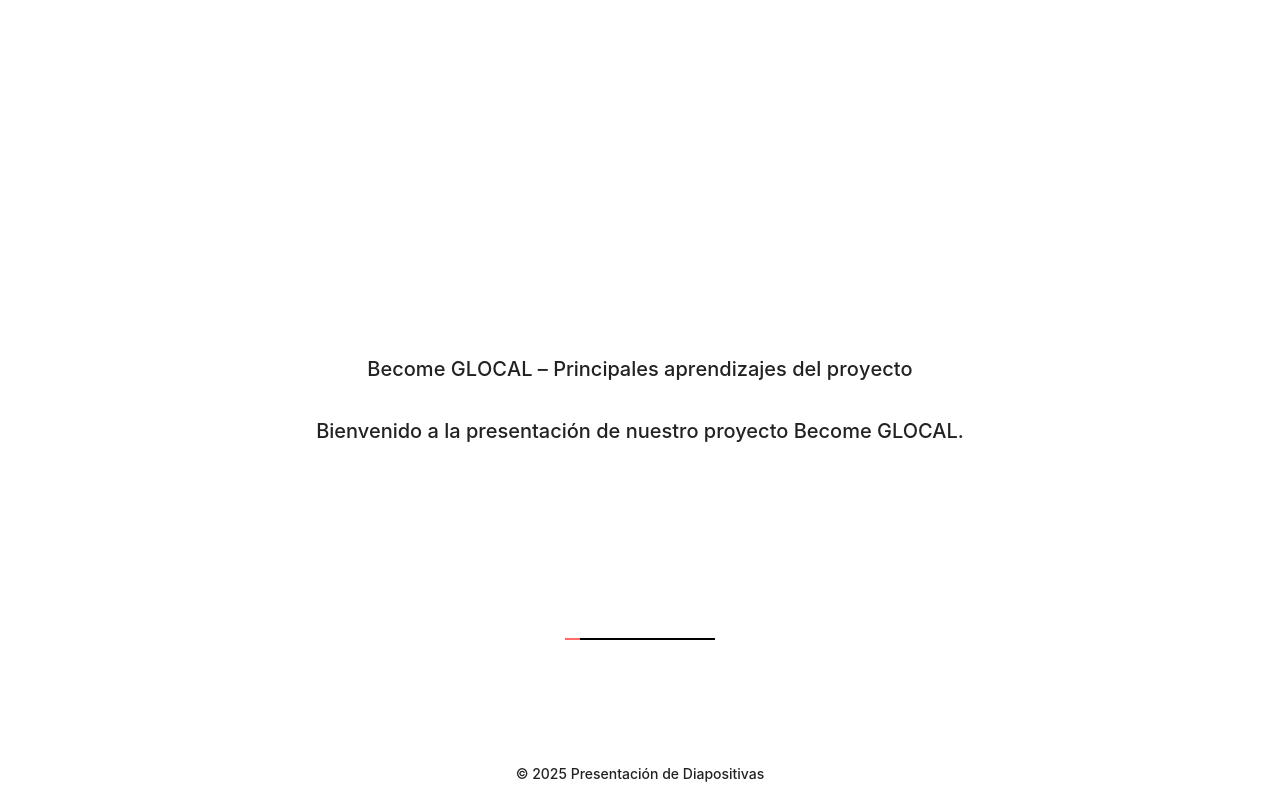
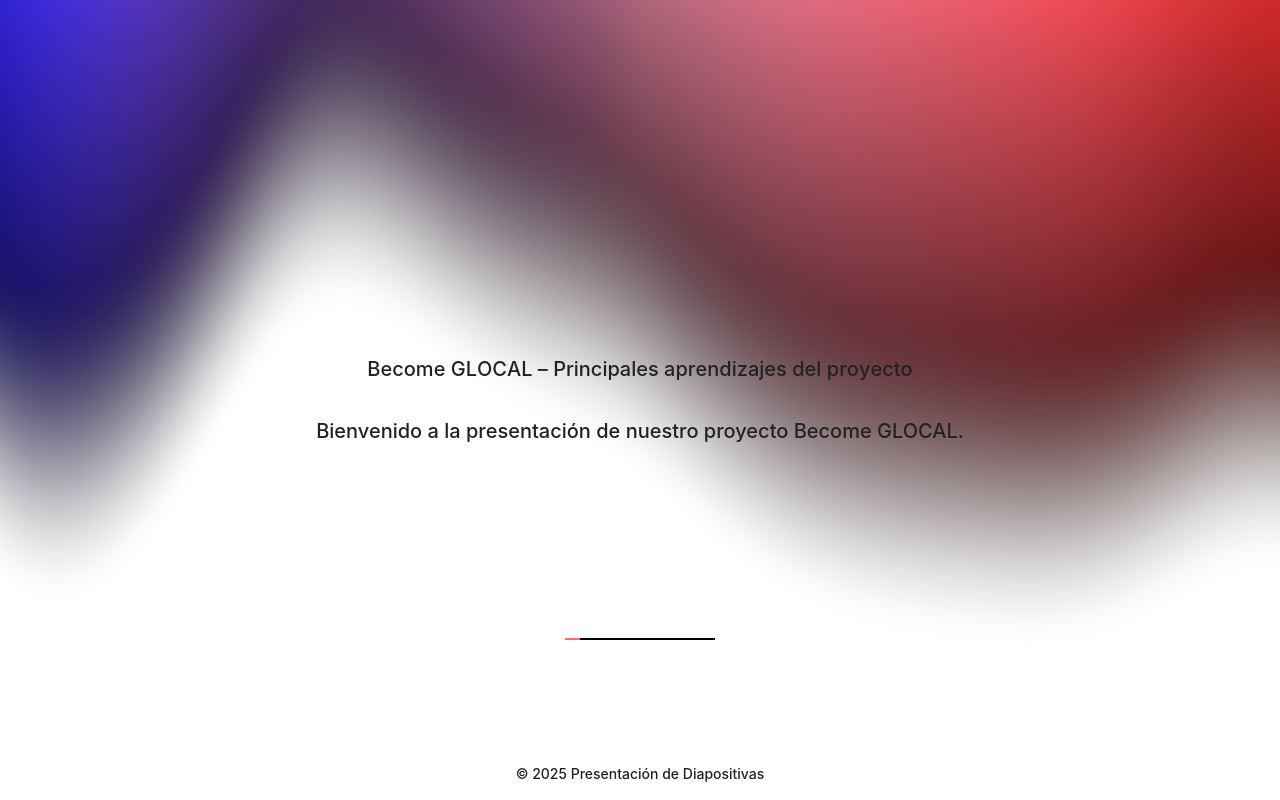
Before and after one commit to JuanTheCreator/Become, a React (Vite) app: page / in a window 1280 px wide. Built offline with nearby package versions, Linux system fonts and the light colour scheme.

Commit message:
Make aurora background fullscreen and remove white container

```diff
--- a/src/components/Carousel.jsx
+++ b/src/components/Carousel.jsx
@@ -30,7 +30,7 @@
   }, []);
 
   return (
-    <div style={{ width: '100%', height: '100vh', position: 'relative', overflow: 'hidden', background: 'var(--bg)', display: 'flex', flexDirection: 'column', justifyContent: 'center', alignItems: 'center' }}>
+    <div style={{ width: '100%', height: '100vh', position: 'relative', overflow: 'hidden', display: 'flex', flexDirection: 'column', justifyContent: 'center', alignItems: 'center' }}>
       <AnimatePresence mode="wait">
         <Slide
           key={currentIndex}
@@ -42,7 +42,7 @@
       <div style={{ position: 'absolute', bottom: '10rem', textAlign: 'center', width: '150px', height: '2px', background: '#000', overflow: 'hidden' }}>
         <div style={{ width: `${((currentIndex + 1) / slides.length) * 100}%`, height: '100%', background: '#ff6b6b', transition: 'width 0.5s ease' }}></div>
       </div>
-      <footer style={{ position: 'absolute', bottom: '0', width: '100%', textAlign: 'center', padding: '1rem', background: 'var(--bg)', color: 'var(--fg)', fontSize: '0.875rem' }}>
+      <footer style={{ position: 'absolute', bottom: '0', width: '100%', textAlign: 'center', padding: '1rem', background: 'transparent', color: 'var(--fg)', fontSize: '0.875rem' }}>
         © {new Date().getFullYear()} Presentación de Diapositivas
       </footer>
     </div>
--- a/src/components/MotionLayout.jsx
+++ b/src/components/MotionLayout.jsx
@@ -1,16 +1,16 @@
 import React from 'react';
-import { motion } from 'framer-motion';
+import { motion as Motion } from 'framer-motion';
 
 const MotionLayout = ({ children, transition = { duration: 0.6, ease: 'easeOut' } }) => {
   return (
-    <motion.div
+    <Motion.div
       initial={{ opacity: 0, y: 50 }}
       animate={{ opacity: 1, y: 0 }}
       transition={transition}
       style={{ width: '100%', height: '100vh', display: 'flex', justifyContent: 'center', alignItems: 'center' }}
     >
       {children}
-    </motion.div>
+    </Motion.div>
   );
 };
 
--- a/src/components/Slide.jsx
+++ b/src/components/Slide.jsx
@@ -1,15 +1,15 @@
 import React from 'react';
-import { motion } from 'framer-motion';
+import { motion as Motion } from 'framer-motion';
 import SplitText from './SplitText';
 
 const Slide = ({ title, children }) => {
   return (
-    <motion.section
+    <Motion.section
       initial={{ opacity: 0, scale: 0.95 }}
       animate={{ opacity: 1, scale: 1 }}
       exit={{ opacity: 0, scale: 0.95 }}
       transition={{ duration: 0.6, ease: 'easeInOut' }}
-      style={{ height: '100vh', display: 'flex', flexDirection: 'column', justifyContent: 'center', alignItems: 'center', background: 'var(--bg)', color: 'var(--fg)', padding: '2rem', textAlign: 'center' }}
+      style={{ height: '100vh', display: 'flex', flexDirection: 'column', justifyContent: 'center', alignItems: 'center', color: 'var(--fg)', padding: '2rem', textAlign: 'center' }}
     >
       <SplitText
         text={title}
@@ -27,7 +27,7 @@
       <div style={{ marginTop: '2rem', maxWidth: '800px' }}>
         {children}
       </div>
-    </motion.section>
+    </Motion.section>
   );
 };
 
--- a/src/index.css
+++ b/src/index.css
@@ -17,7 +17,7 @@
 
   color-scheme: light dark;
   color: rgba(255, 255, 255, 0.87);
-  background-color: #242424;
+  background-color: transparent;
 
   font-synthesis: none;
   text-rendering: optimizeLegibility;
@@ -46,7 +46,7 @@
   font-family: -apple-system, BlinkMacSystemFont, "Segoe UI", Roboto, "Helvetica Neue", Arial, sans-serif; /* Usar la tipografía del sistema de Apple */
   font-weight: 500; /* Ajustar el peso para que se asemeje más a la imagen */
   font-size: 1.25rem; /* Ajustar el tamaño para que sea más visible */
-  background: var(--bg);
+  background: transparent;
   color: var(--fg);
   overflow: hidden; /* Evitar scroll innecesario */
 }
@@ -114,7 +114,7 @@
   width: 100%;
   text-align: center;
   padding: 1rem;
-  background: var(--bg);
+  background: transparent;
   color: var(--fg);
   font-size: 0.875rem;
 }
```
